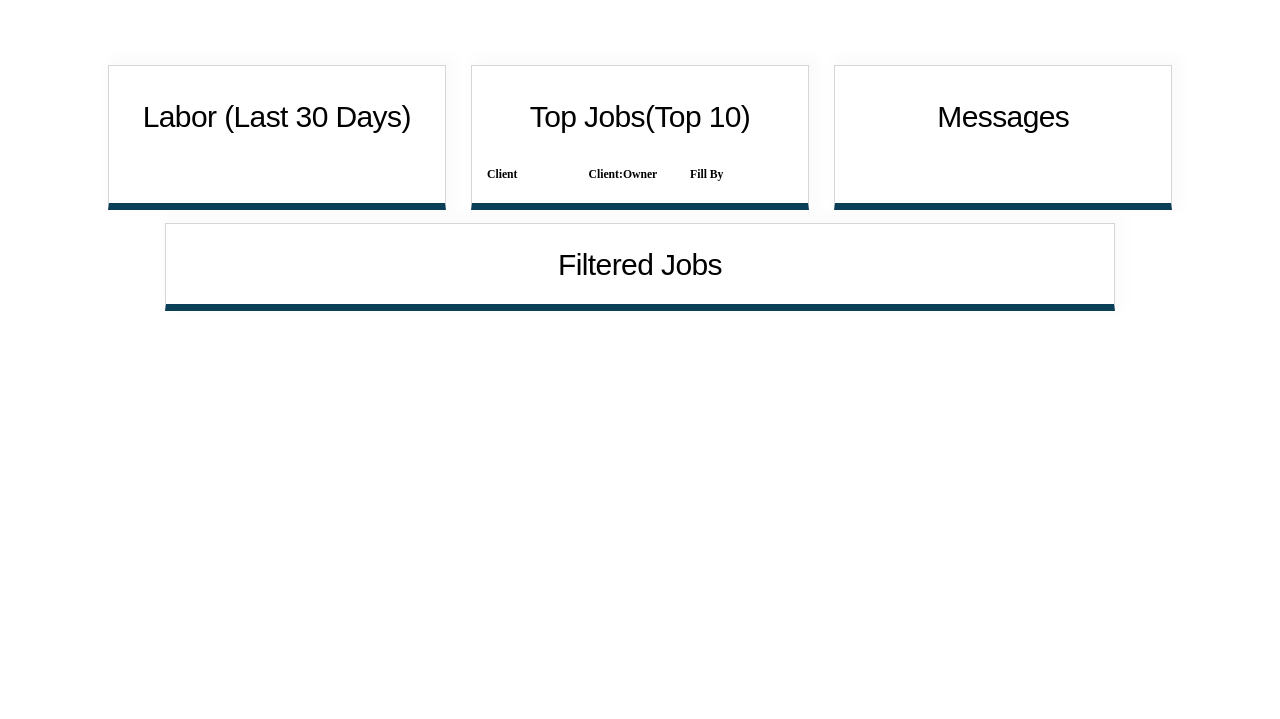
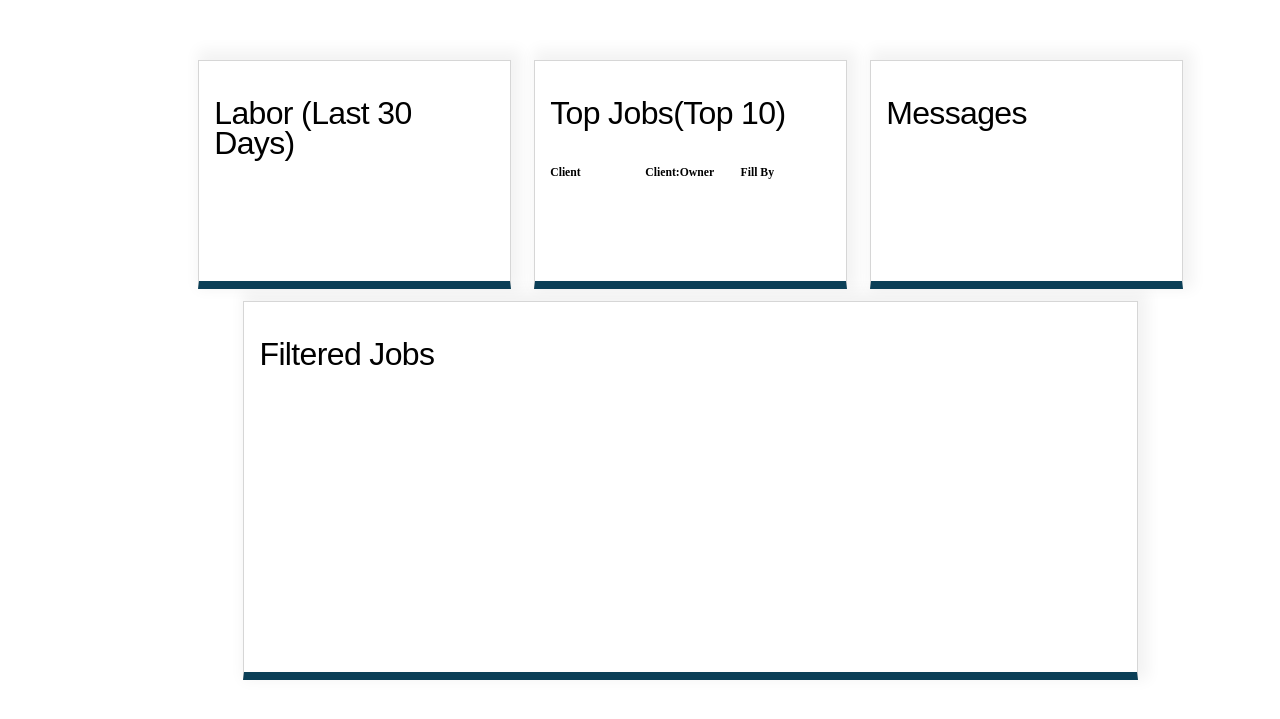
Before and after one commit to Sarge02/Lorem-Ipsum, a PHP site: page /AdminDashboard.html in a window 1280 px wide. Shown: the top 719 px of the page. Run offline with PHP 8.4, Linux system fonts and the light colour scheme.

Commit message:
#LI-56 Cont. Dash, Conbined and matches admin dash

```diff
--- a/dashboard/AdminDashboard.html
+++ b/dashboard/AdminDashboard.html
@@ -5,7 +5,7 @@
         <meta http-equiv="X-UA-Compatible" content="IE=edge">
         <title> Dashboard | Titan Finder </title>
         <meta name="description" content="Admin Dashboard">
-        <link rel="stylesheet" href="adminDash.css">
+        <link rel="stylesheet" href="conDash.css">
     </head>
 
     <body>
--- a/dashboard/adminDash.css
+++ b/dashboard/adminDash.css
@@ -5,8 +5,9 @@
 
 .card {
     width: 25%;
-    box-shadow: 5px -5px 14px 5px rgba(0, 0, 0, 0.02);
-    border-bottom:7px solid rgba(11, 63, 87, 1);
+    height: 200px;
+    box-shadow: 5px -5px 14px 5px rgba(0, 0, 0, 0.05);
+    border-bottom:8px solid rgba(11, 63, 87, 1);
     border-left: 1px solid rgba(214, 214, 214, 1);
     border-right: 1px solid rgba(214, 214, 214, 1);
     border-top: 1px solid rgba(214, 214, 214, 1);
@@ -16,28 +17,22 @@
 }
 
 .card h2, .bigBox h2 {
-    text-align: center;
     font-family: sans-serif;
     font-size: 30px;
     font-weight: 400;
-    line-height: 31px;
+    line-height: 30px;
     letter-spacing: -0.02em;
+    padding-left: 5px;
 }
 
 .bigBox {
     width: 75%;
-    box-shadow: 5px -5px 14px 5px rgba(0, 0, 0, 0.02);
-    border-bottom:7px solid rgba(11, 63, 87, 1);
+    height: 350px;
+    box-shadow: 5px -5px 14px 5px rgba(0, 0, 0, 0.05);
+    border-bottom:8px solid rgba(11, 63, 87, 1);
     border-left: 1px solid rgba(214, 214, 214, 1);
     border-right: 1px solid rgba(214, 214, 214, 1);
     border-top: 1px solid rgba(214, 214, 214, 1);
     margin: 1%;
     margin: auto;
 }
-.column {
-    float: left;
-    width: 25%;
-    padding: 0 10px;
-    font-size: 10px;
-  }
-  .row {margin: 0 -5px;}
--- a/dashboard/conDash.css
+++ b/dashboard/conDash.css
@@ -1,3 +1,7 @@
+.containerBig {
+    margin-left: 8%;
+}
+
 .containerCard {
     display: flex;
     justify-content: center;
@@ -5,8 +9,9 @@
 
 .card {
     width: 25%;
-    box-shadow: 5px -5px 14px 5px rgba(0, 0, 0, 0.02);
-    border-bottom:7px solid rgba(11, 63, 87, 1);
+    height: 200px;
+    box-shadow: 5px -5px 14px 5px rgba(0, 0, 0, 0.05);
+    border-bottom:8px solid rgba(11, 63, 87, 1);
     border-left: 1px solid rgba(214, 214, 214, 1);
     border-right: 1px solid rgba(214, 214, 214, 1);
     border-top: 1px solid rgba(214, 214, 214, 1);
@@ -16,21 +21,38 @@
 }
 
 .card h2, .bigBox h2 {
-    text-align: center;
     font-family: sans-serif;
     font-size: 32px;
     font-weight: 400;
-    line-height: 31px;
+    line-height: 30px;
     letter-spacing: -0.02em;
+    padding-left: 5px;
+}
+
+.card a, .bigBox a {
+    color: blue;
+    text-decoration: none;
+    font-size: 18px;
+    font-family: sans-serif;
+    padding: 15px;
 }
 
 .bigBox {
     width: 75%;
-    box-shadow: 5px -5px 14px 5px rgba(0, 0, 0, 0.02);
-    border-bottom:7px solid rgba(11, 63, 87, 1);
+    height: 350px;
+    box-shadow: 5px -5px 14px 5px rgba(0, 0, 0, 0.05);
+    border-bottom:8px solid rgba(11, 63, 87, 1);
     border-left: 1px solid rgba(214, 214, 214, 1);
     border-right: 1px solid rgba(214, 214, 214, 1);
     border-top: 1px solid rgba(214, 214, 214, 1);
     margin: 1%;
     margin: auto;
+    padding: 10px 10px 10px 10px;
 }
+.column {
+    float: left;
+    width: 25%;
+    padding: 0 10px;
+    font-size: 10px;
+  }
+  .row {margin: 0 -5px;}
--- a/dashboard/contractorDashboard.html
+++ b/dashboard/contractorDashboard.html
@@ -13,16 +13,22 @@
             <div class="containerCard">
                 <div class="card">
                     <h2>My Profile</h2>
+                    <a href="">Contact Info<br></a>
+                    <a href="">Company Info</a>
                 </div>
                 <div class="card">
                     <h2>Quick Search</h2>
+                    <a href="">Search Matches</a>
                 </div>
                 <div class="card">
                     <h2>Messages</h2>
+                    <a href="">Inbox<br></a>
+                    <a href="">Send a Message</a>
                 </div>
             </div>
             <div class="bigBox">
                 <h2>Create Post</h2>
+                <a href="">Form to create a new job post</a>
             </div>
         </div>
 
```
